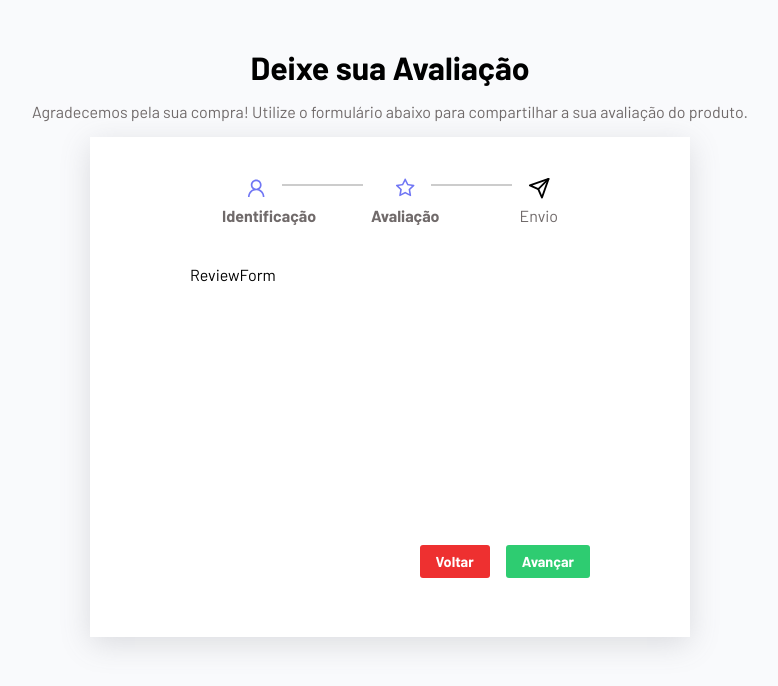
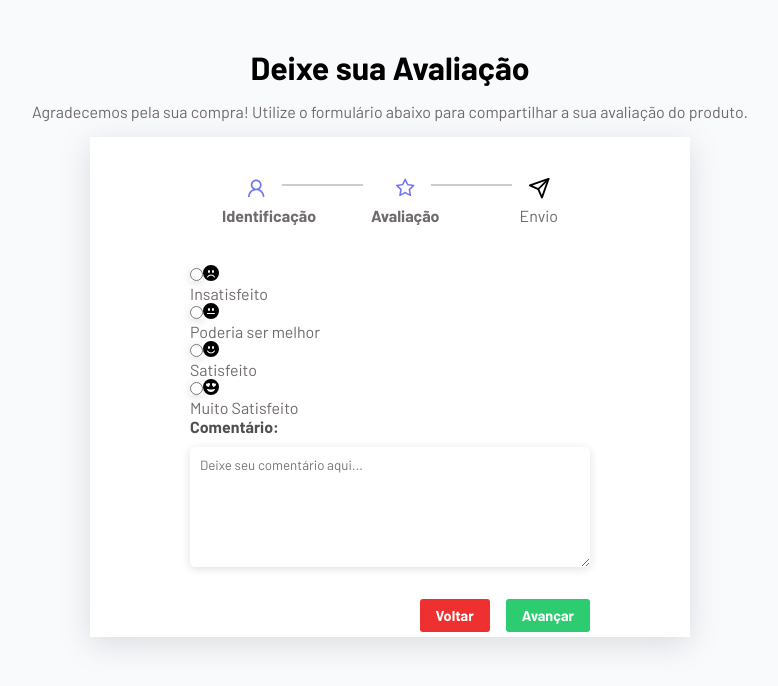
Before and after one commit to kaykyveiga/multistep-form, a React (Vite) app: page / in a window 1280 px wide. Both pictures are taken after typing "Sample", "name@example.com" into the empty fields and a click on the button "Avançar". Shown: the top 686 px of the page, without its empty margins (250-1028 px from the left). Built offline with nearby package versions, Linux system fonts and the light colour scheme.

Commit message:
created evaluation structure

```diff
--- a/src/components/ReviewForm.jsx
+++ b/src/components/ReviewForm.jsx
@@ -1,8 +1,45 @@
-
+import { BsFillEmojiHeartEyesFill, BsFillEmojiSmileFill, BsFillEmojiNeutralFill, BsFillEmojiFrownFill } from "react-icons/bs"
 
 const ReviewForm = () => {
   return (
-    <div>ReviewForm</div>
+    <div className="review-form">
+      <div className="score-conteiner">
+        <div className="radio-conteiner">
+          <label htmlFor="radio-conteiner">
+            <input type="radio" name="review" required value="unsatisfied" />
+            <BsFillEmojiFrownFill />
+            <p>Insatisfeito</p>
+          </label>
+        </div>
+        <div className="radio-conteiner">
+          <label htmlFor="radio-conteiner">
+            <input type="radio" name="review" required value="neutral" />
+            <BsFillEmojiNeutralFill />
+            <p>Poderia ser melhor</p>
+          </label>
+        </div>
+        <div className="radio-conteiner">
+          <label htmlFor="radio-conteiner">
+            <input type="radio" name="review" required value="satisfied" />
+            <BsFillEmojiSmileFill />
+            <p>Satisfeito</p>
+          </label>
+        </div>
+        <div className="radio-conteiner">
+          <label htmlFor="radio-conteiner">
+            <input type="radio" name="review" required value="very-satisfied" />
+            <BsFillEmojiHeartEyesFill />
+            <p>Muito Satisfeito</p>
+          </label>
+        </div>
+      </div>
+      <div className="form-control">
+        <label>
+          <span>Comentário:</span>
+          <textarea name="coment" cols="30" rows="10" placeholder="Deixe seu comentário aqui..."></textarea>
+        </label>
+      </div>
+    </div>
   )
 }
 
```
